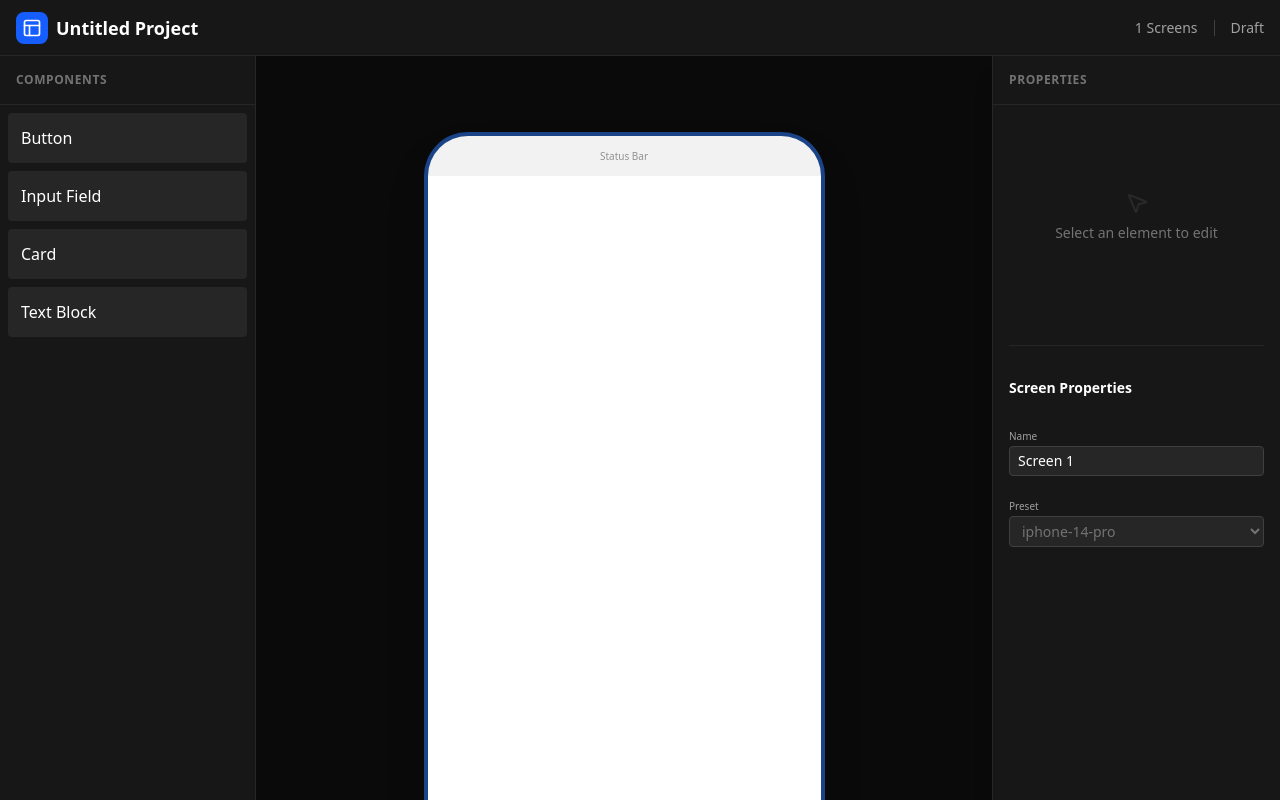
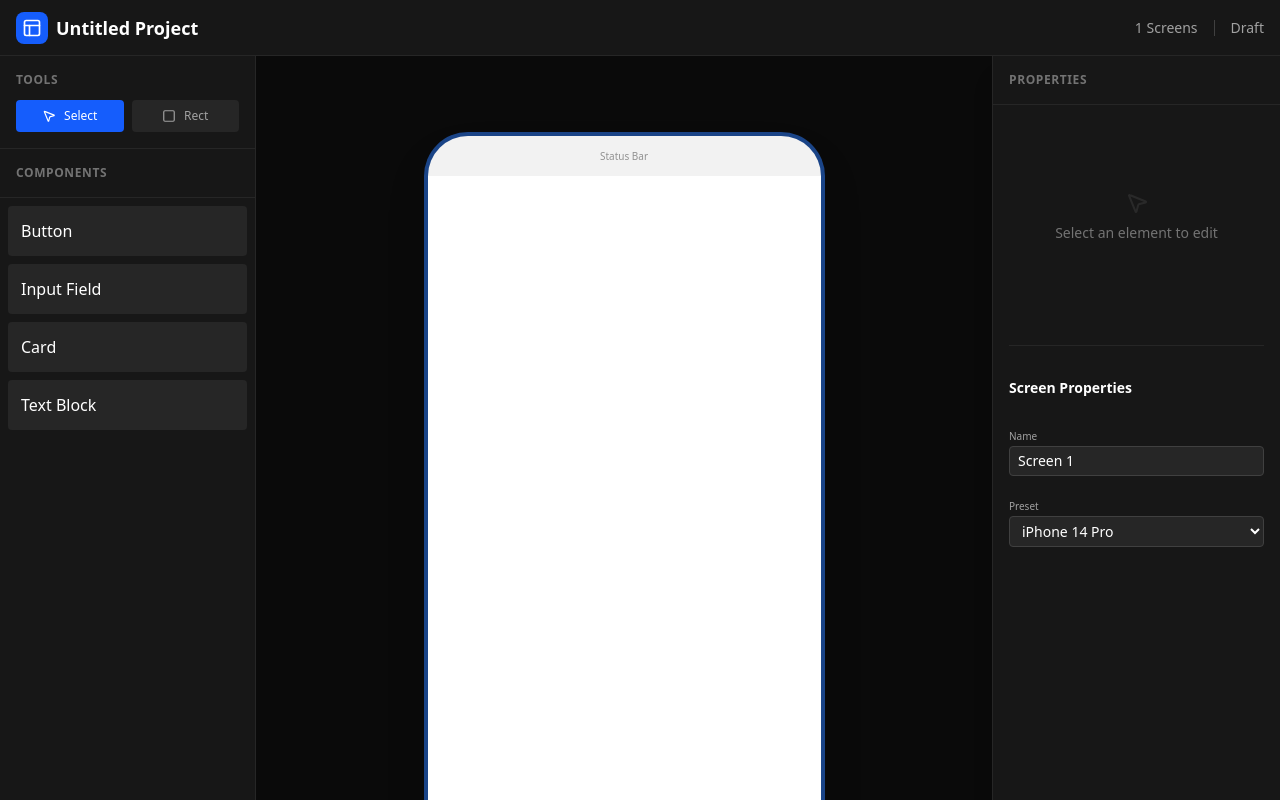
Before and after one commit to quvoid/Wireframe, a React app in the folder app/: page / in a window 1280 px wide. Built offline with nearby package versions, Linux system fonts and the light colour scheme; the HTML template or start-up script is replaced by a standard one.

Commit message:
feat: add device presets and rectangle drawing tool

```diff
--- a/app/src/ErrorBoundary.tsx
+++ b/app/src/ErrorBoundary.tsx
@@ -1,4 +1,4 @@
-import { Component, ErrorInfo, ReactNode } from "react";
+import { Component, type ErrorInfo, type ReactNode } from "react";
 
 interface Props {
     children?: ReactNode;
--- a/app/src/components/canvas/ScreenContainer.tsx
+++ b/app/src/components/canvas/ScreenContainer.tsx
@@ -1,3 +1,4 @@
+import { useState } from 'react';
 import type { WireframeScreen } from '../../types';
 import { WireframeComponentRenderer } from '../wireframe/WireframeComponentRenderer';
 import { cn } from '../../utils/cn';
@@ -13,6 +14,63 @@ export function ScreenContainer({ screen, isActive }: Props) {
     const selectScreen = useProjectStore(state => state.selectScreen);
     const selectComponent = useProjectStore(state => state.selectComponent);
     const selectedComponentIds = useProjectStore(state => state.selectedComponentIds);
+    const activeTool = useProjectStore(state => state.activeTool);
+    const setTool = useProjectStore(state => state.setTool);
+    const addComponent = useProjectStore(state => state.addComponent);
+
+    const [isDrawing, setIsDrawing] = useState(false);
+    const [startPos, setStartPos] = useState({ x: 0, y: 0 });
+    const [currentPos, setCurrentPos] = useState({ x: 0, y: 0 });
+
+    const handleMouseDown = (e: React.MouseEvent) => {
+        if (activeTool === 'rectangle') {
+            e.stopPropagation();
+            const rect = e.currentTarget.getBoundingClientRect();
+            // Calculate position relative to the screen scale if any?
+            // The screen container uses scale transform.
+            // However, e.clientX is viewport. getBoundingClientRect typically accounts for transforms.
+            // But we need coordinate inside the element.
+            const x = e.clientX - rect.left;
+            const y = e.clientY - rect.top;
+            setStartPos({ x, y });
+            setCurrentPos({ x, y });
+            setIsDrawing(true);
+        } else {
+            e.stopPropagation();
+            selectScreen(screen.id);
+        }
+    };
+
+    const handleMouseMove = (e: React.MouseEvent) => {
+        if (isDrawing) {
+            const rect = e.currentTarget.getBoundingClientRect();
+            const x = e.clientX - rect.left;
+            const y = e.clientY - rect.top;
+            setCurrentPos({ x, y });
+        }
+    };
+
+    const handleMouseUp = () => {
+        if (isDrawing) {
+            setIsDrawing(false);
+
+            const width = Math.abs(currentPos.x - startPos.x);
+            const height = Math.abs(currentPos.y - startPos.y);
+            const x = Math.min(currentPos.x, startPos.x);
+            const y = Math.min(currentPos.y, startPos.y);
+
+            if (width > 10 && height > 10) {
+                addComponent(screen.id, {
+                    type: 'rectangle',
+                    name: 'Rectangle',
+                    position: { x, y },
+                    size: { width, height },
+                    properties: { background: '#e5e5e5' }
+                });
+                setTool('select');
+            }
+        }
+    };
 
     const { setNodeRef, isOver } = useDroppable({
         id: screen.id,
@@ -34,12 +92,14 @@ export function ScreenContainer({ screen, isActive }: Props) {
             style={{
                 width: screen.dimensions.width,
                 height: screen.dimensions.height,
-                borderRadius: 40 // Mobile preset default
+                borderRadius: screen.dimensions.width > 1000 ? 0 : 40, // Simple heuristic for rounded corners
+                cursor: activeTool === 'rectangle' ? 'crosshair' : 'default'
             }}
-            onClick={(e) => {
-                e.stopPropagation();
-                selectScreen(screen.id);
-            }}
+            onMouseDown={handleMouseDown}
+            onMouseMove={handleMouseMove}
+            onMouseUp={handleMouseUp}
+            onMouseLeave={handleMouseUp}
+        // Remove onClick as we handle selection in onMouseDown now
         >
             {/* Status Bar Placeholder */}
             <div className="absolute top-0 left-0 right-0 h-10 z-10 bg-black/5 flex items-center justify-center pointer-events-none">
@@ -79,6 +139,19 @@ export function ScreenContainer({ screen, isActive }: Props) {
             <div className="absolute -top-8 left-0 text-sm font-medium text-neutral-500 whitespace-nowrap">
                 {screen.name}
             </div>
+
+            {/* Drawing Preview */}
+            {isDrawing && (
+                <div
+                    className="absolute border-2 border-blue-500 bg-blue-500/10 z-50 pointer-events-none"
+                    style={{
+                        left: Math.min(startPos.x, currentPos.x),
+                        top: Math.min(startPos.y, currentPos.y),
+                        width: Math.abs(currentPos.x - startPos.x),
+                        height: Math.abs(currentPos.y - startPos.y),
+                    }}
+                />
+            )}
         </div>
     );
 }
--- a/app/src/components/editor/PropertiesPanel.tsx
+++ b/app/src/components/editor/PropertiesPanel.tsx
@@ -1,11 +1,14 @@
 import { useProjectStore } from '../../store/projectStore';
 import { MousePointer2, Type, Layout, Trash2 } from 'lucide-react';
+import { DEVICE_PRESETS } from '../../constants/presets';
+import type { DevicePresetKey } from '../../constants/presets';
 
 export function PropertiesPanel() {
     const activeScreenId = useProjectStore(state => state.activeScreenId);
     const selectedComponentIds = useProjectStore(state => state.selectedComponentIds);
     const project = useProjectStore(state => state.project);
     const updateComponent = useProjectStore(state => state.updateComponent);
+    const updateScreen = useProjectStore(state => state.updateScreen);
 
     // Find the selected component
     // For now support single selection editing
@@ -238,8 +241,14 @@ export function PropertiesPanel() {
                         </div>
                         <div className="space-y-1">
                             <label className="text-[10px] text-neutral-400">Preset</label>
-                            <select disabled className="w-full bg-neutral-800 border border-neutral-700 rounded px-2 py-1 text-sm text-neutral-500">
-                                <option>{activeScreen.devicePreset}</option>
+                            <select
+                                value={activeScreen.devicePreset}
+                                onChange={(e) => updateScreen(activeScreen.id, { devicePreset: e.target.value as DevicePresetKey })}
+                                className="w-full bg-neutral-800 border border-neutral-700 rounded px-2 py-1 text-sm text-white"
+                            >
+                                {Object.entries(DEVICE_PRESETS).map(([key, preset]) => (
+                                    <option key={key} value={key}>{preset.name}</option>
+                                ))}
                             </select>
                         </div>
                     </div>
--- a/app/src/components/editor/Sidebar.tsx
+++ b/app/src/components/editor/Sidebar.tsx
@@ -1,4 +1,7 @@
 import { DraggableSidebarItem } from './DraggableSidebarItem';
+import { useProjectStore } from '../../store/projectStore';
+import { MousePointer2, Square } from 'lucide-react';
+import { cn } from '../../utils/cn';
 
 const SIDEBAR_ITEMS = [
     { type: 'button', label: 'Button' },
@@ -8,8 +11,41 @@ const SIDEBAR_ITEMS = [
 ];
 
 export function Sidebar() {
+    const activeTool = useProjectStore(state => state.activeTool);
+    const setTool = useProjectStore(state => state.setTool);
+
     return (
         <aside className="w-64 border-r border-neutral-800 bg-neutral-900 flex flex-col z-20">
+            <div className="p-4 border-b border-neutral-800 space-y-3">
+                <h2 className="text-xs font-bold text-neutral-500 uppercase tracking-wider">Tools</h2>
+                <div className="flex gap-2">
+                    <button
+                        onClick={() => setTool('select')}
+                        className={cn(
+                            "flex-1 flex items-center justify-center gap-2 p-2 rounded text-xs font-medium transition-colors",
+                            activeTool === 'select'
+                                ? "bg-blue-600 text-white"
+                                : "bg-neutral-800 text-neutral-400 hover:bg-neutral-700 hover:text-white"
+                        )}
+                    >
+                        <MousePointer2 size={14} />
+                        Select
+                    </button>
+                    <button
+                        onClick={() => setTool('rectangle')}
+                        className={cn(
+                            "flex-1 flex items-center justify-center gap-2 p-2 rounded text-xs font-medium transition-colors",
+                            activeTool === 'rectangle'
+                                ? "bg-blue-600 text-white"
+                                : "bg-neutral-800 text-neutral-400 hover:bg-neutral-700 hover:text-white"
+                        )}
+                    >
+                        <Square size={14} />
+                        Rect
+                    </button>
+                </div>
+            </div>
+
             <div className="p-4 border-b border-neutral-800">
                 <h2 className="text-xs font-bold text-neutral-500 uppercase tracking-wider">Components</h2>
             </div>
--- /dev/null
+++ b/app/src/constants/presets.ts
@@ -0,0 +1,46 @@
+import type { BoxSize } from '../types';
+
+export const DEVICE_PRESETS: Record<string, { name: string; dimensions: BoxSize; borderRadius: number }> = {
+    'iphone-14-pro': {
+        name: 'iPhone 14 Pro',
+        dimensions: { width: 393, height: 852 },
+        borderRadius: 40
+    },
+    'iphone-se': {
+        name: 'iPhone SE',
+        dimensions: { width: 375, height: 667 },
+        borderRadius: 0 // SE usually has square corners or very small radius if we consider the screen, but let's say 0 for now or standard
+    },
+    'pixel-7': {
+        name: 'Pixel 7',
+        dimensions: { width: 412, height: 915 },
+        borderRadius: 24
+    },
+    'ipad-mini': {
+        name: 'iPad Mini',
+        dimensions: { width: 744, height: 1133 },
+        borderRadius: 12
+    },
+    'ipad-pro-11': {
+        name: 'iPad Pro 11"',
+        dimensions: { width: 834, height: 1194 },
+        borderRadius: 16
+    },
+    'desktop-hd': {
+        name: 'Desktop HD',
+        dimensions: { width: 1280, height: 720 },
+        borderRadius: 0
+    },
+    'desktop-fhd': {
+        name: 'Desktop FHD',
+        dimensions: { width: 1920, height: 1080 },
+        borderRadius: 0
+    },
+    'custom': {
+        name: 'Custom',
+        dimensions: { width: 800, height: 600 },
+        borderRadius: 0
+    }
+};
+
+export type DevicePresetKey = keyof typeof DEVICE_PRESETS;
--- a/app/src/store/projectStore.ts
+++ b/app/src/store/projectStore.ts
@@ -1,16 +1,20 @@
 import { create } from 'zustand';
 import type { Project, WireframeScreen, WireframeComponent } from '../types';
+import { DEVICE_PRESETS } from '../constants/presets';
 import { v4 as uuidv4 } from 'uuid';
 
 interface ProjectState {
     project: Project;
     activeScreenId: string | null;
     selectedComponentIds: string[];
+    activeTool: 'select' | 'rectangle';
 
     // Actions
     createProject: (name: string) => void;
     addScreen: (preset?: WireframeScreen['devicePreset']) => void;
+    updateScreen: (screenId: string, updates: Partial<WireframeScreen>) => void;
     selectScreen: (id: string) => void;
+    setTool: (tool: 'select' | 'rectangle') => void;
 
     addComponent: (screenId: string, component: Omit<WireframeComponent, 'id'>) => void;
     updateComponent: (screenId: string, componentId: string, updates: Partial<Omit<WireframeComponent, 'id'>>) => void;
@@ -33,6 +37,7 @@ export const useProjectStore = create<ProjectState>((set) => ({
     project: initialProject,
     activeScreenId: null,
     selectedComponentIds: [],
+    activeTool: 'select',
 
     createProject: (name) => set({
         project: { ...initialProject, id: uuidv4(), name },
@@ -40,11 +45,12 @@ export const useProjectStore = create<ProjectState>((set) => ({
     }),
 
     addScreen: (preset = 'iphone-14-pro') => set((state) => {
+        const presetData = DEVICE_PRESETS[preset] || DEVICE_PRESETS['iphone-14-pro'];
         const newScreen: WireframeScreen = {
             id: uuidv4(),
             name: `Screen ${state.project.screens.length + 1}`,
             devicePreset: preset,
-            dimensions: { width: 393, height: 852 }, // Default iPhone 14 Pro
+            dimensions: presetData.dimensions,
             background: '#ffffff',
             components: []
         };
@@ -59,6 +65,32 @@ export const useProjectStore = create<ProjectState>((set) => ({
     }),
 
     selectScreen: (id) => set({ activeScreenId: id }),
+    setTool: (tool) => set({ activeTool: tool }),
+
+    updateScreen: (screenId, updates) => set((state) => {
+        const updatedScreens = state.project.screens.map(screen => {
+            if (screen.id !== screenId) return screen;
+
+            // If preset is changing, update dimensions too
+            if (updates.devicePreset && updates.devicePreset !== screen.devicePreset) {
+                const presetData = DEVICE_PRESETS[updates.devicePreset] || DEVICE_PRESETS['iphone-14-pro'];
+                return {
+                    ...screen,
+                    ...updates,
+                    dimensions: presetData.dimensions
+                };
+            }
+
+            return { ...screen, ...updates };
+        });
+
+        return {
+            project: {
+                ...state.project,
+                screens: updatedScreens
+            }
+        };
+    }),
 
     addComponent: (screenId, componentData) => set((state) => {
         const newComponent: WireframeComponent = {
--- a/app/src/types.ts
+++ b/app/src/types.ts
@@ -1,4 +1,6 @@
-export type DevicePreset = 'iphone-14-pro' | 'desktop-hd' | 'ipad-pro-11' | 'custom';
+import type { DevicePresetKey } from './constants/presets';
+
+export type DevicePreset = DevicePresetKey;
 
 export interface BoxSize {
     width: number;
```
Also changed, not shown: app/src/components/wireframe/WireframeComponentRenderer.tsx (+7 -0 lines).
